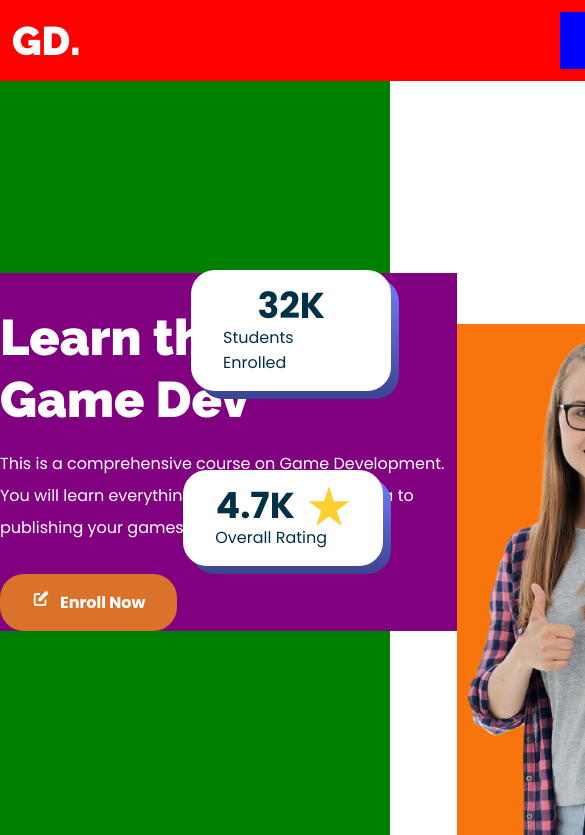
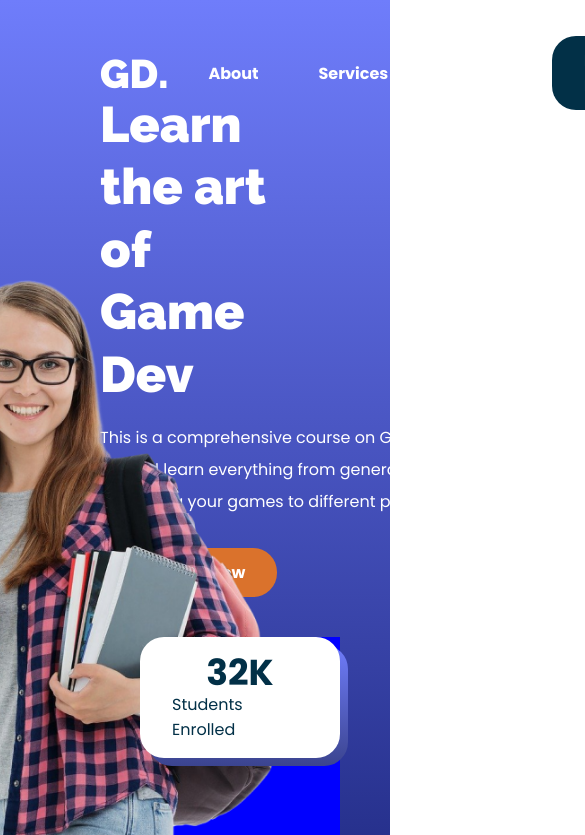
Before and after one commit to alexangria1992/course-landing-page, a plain HTML site: page index.html in a window 390 px wide. Shown: the top 835 px of the page, 585 px wide, since content can reach past the window. Drawn offline with Linux system fonts and the light colour scheme.

Commit message:
tablet version hero section

```diff
--- a/style.css
+++ b/style.css
@@ -66,7 +66,7 @@ header {
 nav {
     display: flex;
     justify-content: space-between;
-    background: red;
+    /* background: red; */
     align-items: center;
     position: fixed;
     width: 1134px;
@@ -93,7 +93,7 @@ nav .logo {
 }
 
 nav ul {
-    background: blue;
+    /* background: blue; */
     display: flex;
     align-items: center;
     gap: 60px;
@@ -112,7 +112,7 @@ nav ul li a {
 /* Hero Section */
 
 .hero-section {
-    background: green;
+    /* background: green; */
     display: flex;
     height: 100vh;
     width: 100%;
@@ -144,12 +144,12 @@ nav ul li a {
 }
 
 .hero-section .left {
-    background: purple;
+    /* background: purple; */
     flex: 1;
 }
 
 .hero-section .right {
-    background: rgb(247, 117, 12);
+    /* background: rgb(247, 117, 12); */
     align-self: flex-end;
 }
 
@@ -254,7 +254,7 @@ section p {
 
 .testimonials-section {
     display: flex;
-    background-color: lightsalmon;
+    /* background-color: lightsalmon; */
     gap: 100px;
     align-items: center;
 }
@@ -360,7 +360,7 @@ section p {
 }
 
 .courses-section .course-cards {
-    background-color: red;
+    /* background-color: red; */
     display: flex;
     gap: 70px;
 }
@@ -425,7 +425,7 @@ section p {
 }
 
 .courses-section .wrapper {
-    background: yellowgreen;
+    /* background: yellowgreen; */
     position: relative;
 }
 
@@ -437,7 +437,7 @@ section p {
 /*  App Section */
 
 .app-section {
-    background: lightgreen;
+    /* background: lightgreen; */
     text-align: center;
 }
 
@@ -545,3 +545,80 @@ footer form .submit-btn {
 footer .copyright {
     margin-top: 36px;
 }
+
+/* Tablet Size */
+
+@media (max-width: 1100px) {
+    .btn {
+        padding: 12px 32px;
+    }
+    .wrapper {
+        /* background-color: pink; */
+        padding: 0 100px;
+    }
+
+    nav {
+        width: 100%;
+        left: 0;
+        right: 0;
+        padding: 36px 100px;
+    }
+
+    nav.scrolled {
+        padding: 16px 100px;
+    }
+    header,
+    .hero-section,
+    header .wrapper {
+        max-height: 1100px;
+    }
+
+    .hero-section {
+        /* background-color: lightyellow; */
+        flex-direction: column;
+    }
+
+    .hero-section .left {
+        width: 100%;
+        /* background: lightgreen; */
+        flex-direction: column;
+        display: flex;
+        justify-content: center;
+    }
+
+    .hero-section .left h1 {
+        font-size: 50px;
+        line-height: 125%;
+    }
+
+    .hero-section .left .btn {
+        align-self: flex-start;
+    }
+
+    .hero-section .right {
+        position: absolute;
+        /* background-color: lightseagreen; */
+        bottom: 0;
+    }
+
+    .hero-section .right img {
+        height: 580px;
+    }
+
+    .hero-section .achievement-card {
+        position: relative;
+        margin-bottom: 80px;
+    }
+
+    .achievement-card.achievement-card.students-enrolled,
+    .achievement-card.achievement-card.overall-rating {
+        left: unset;
+        top: unset;
+    }
+
+    .hero-section .achievement-cards {
+        background: blue;
+        align-self: flex-start;
+        margin: 40px;
+    }
+}
```
